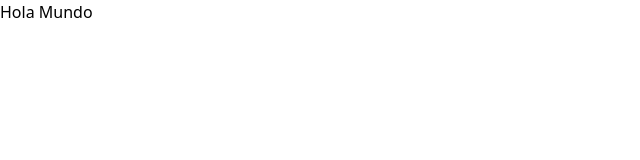
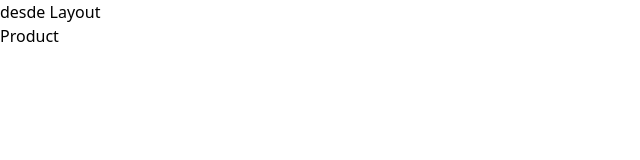
Before and after one commit to campos-maravilla/fullstack-client-2024, a React (Vite) app in the folder client/: page / in a window 1280 px wide. Shown: the top 160 px of the page, without its empty margins (0-640 px from the left). Built offline with nearby package versions, Linux system fonts and the light colour scheme.

Commit message:
agregando-el-data-router-de-react-router

```diff
--- a/client/package.json
+++ b/client/package.json
@@ -11,7 +11,8 @@
   },
   "dependencies": {
     "react": "^18.2.0",
-    "react-dom": "^18.2.0"
+    "react-dom": "^18.2.0",
+    "react-router-dom": "^6.22.3"
   },
   "devDependencies": {
     "@types/react": "^18.2.66",
--- a/client/src/App.tsx
+++ /dev/null
@@ -1,12 +0,0 @@
-
-function App() {
-
-
-  return (
-    <>
-      <h1 className="text-4xl">Hola Mundo</h1>
-    </>
-  )
-}
-
-export default App
--- /dev/null
+++ b/client/src/layouts/Layout.tsx
@@ -0,0 +1,13 @@
+import { Outlet } from "react-router-dom"
+
+
+export default function Layout() {
+
+  return (
+    <>
+    <div>desde Layout</div>
+
+    <Outlet/>
+    </>
+  )
+}
--- a/client/src/main.tsx
+++ b/client/src/main.tsx
@@ -1,10 +1,11 @@
 import React from 'react'
 import ReactDOM from 'react-dom/client'
-import App from './App.tsx'
+import { router } from './router'
 import './index.css'
+import { RouterProvider } from 'react-router-dom'
 
 ReactDOM.createRoot(document.getElementById('root')!).render(
   <React.StrictMode>
-    <App />
+    <RouterProvider router={router} />
   </React.StrictMode>,
 )
--- /dev/null
+++ b/client/src/router.tsx
@@ -0,0 +1,21 @@
+import { createBrowserRouter } from "react-router-dom";
+import Layout from "./layouts/Layout";
+import Products from "./views/Products";
+import NewProduct from "./views/NewProduct";
+
+export const router=createBrowserRouter([
+    {
+        path:'/',
+        element:<Layout/>,
+        children:[
+            {
+                index:true,
+                element:<Products />
+            },
+            {
+                path:'productos/nuevo',
+                element:<NewProduct/>
+            }
+        ]
+    }
+])
--- /dev/null
+++ b/client/src/views/NewProduct.tsx
@@ -0,0 +1,9 @@
+
+
+
+export default function NewProduct() {
+
+  return (
+    <div>NewProduct</div>
+  )
+}
--- /dev/null
+++ b/client/src/views/Products.tsx
@@ -0,0 +1,9 @@
+
+
+
+export default function Products() {
+
+  return (
+    <div>Product</div>
+  )
+}
```
Also changed, not shown: 1 other file (tests, documents, lock files or other folders).
